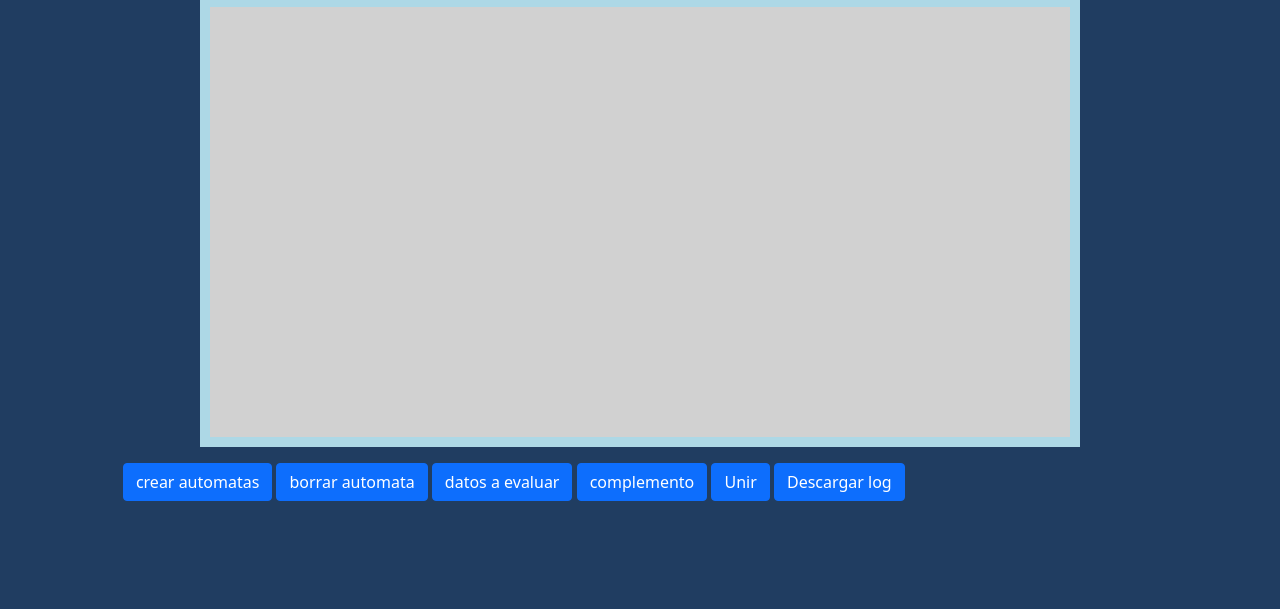
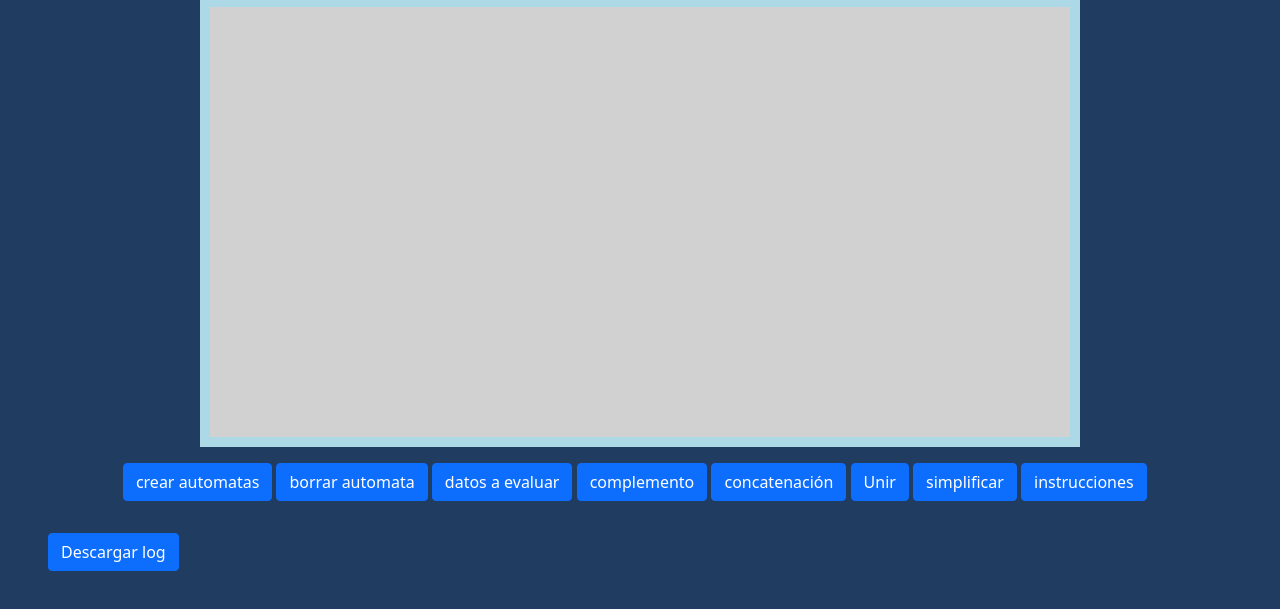
Before and after one commit to mauri-cmd/Grafo-t2, a plain HTML site: page index.html in a window 1280 px wide. Shown: the part 87-696 px from the top of the page. Drawn offline with nearby package versions, Linux system fonts and the light colour scheme; some packages are replaced by stand-ins of ours; a script that the page names is missing.

Commit message:
Update index.html

```diff
--- a/index.html
+++ b/index.html
@@ -79,7 +79,7 @@
       type="button"
       class="btn btn-primary mb-3 mt-3 "
       value="datos a evaluar"
-      onclick="simplificarafd()"
+      onclick="inputmadre()"
     />
     <input
       type="button"
@@ -90,8 +90,26 @@
     <input
       type="button"
       class="btn btn-primary mb-3 mt-3 "
+      value="concatenación"
+      onclick="concatenacion()"
+    />
+    <input
+      type="button"
+      class="btn btn-primary mb-3 mt-3 "
       value="Unir"
       onclick="unir()"
+    />
+    <input
+      type="button"
+      class="btn btn-primary mb-3 mt-3 "
+      value="simplificar"
+      onclick="simplificarafd()"
+    />
+             <input
+      type="button"
+      class="btn btn-primary mb-3 mt-3 "
+      value="instrucciones"
+      onclick=""
     />
     <input
       type="button"
```
